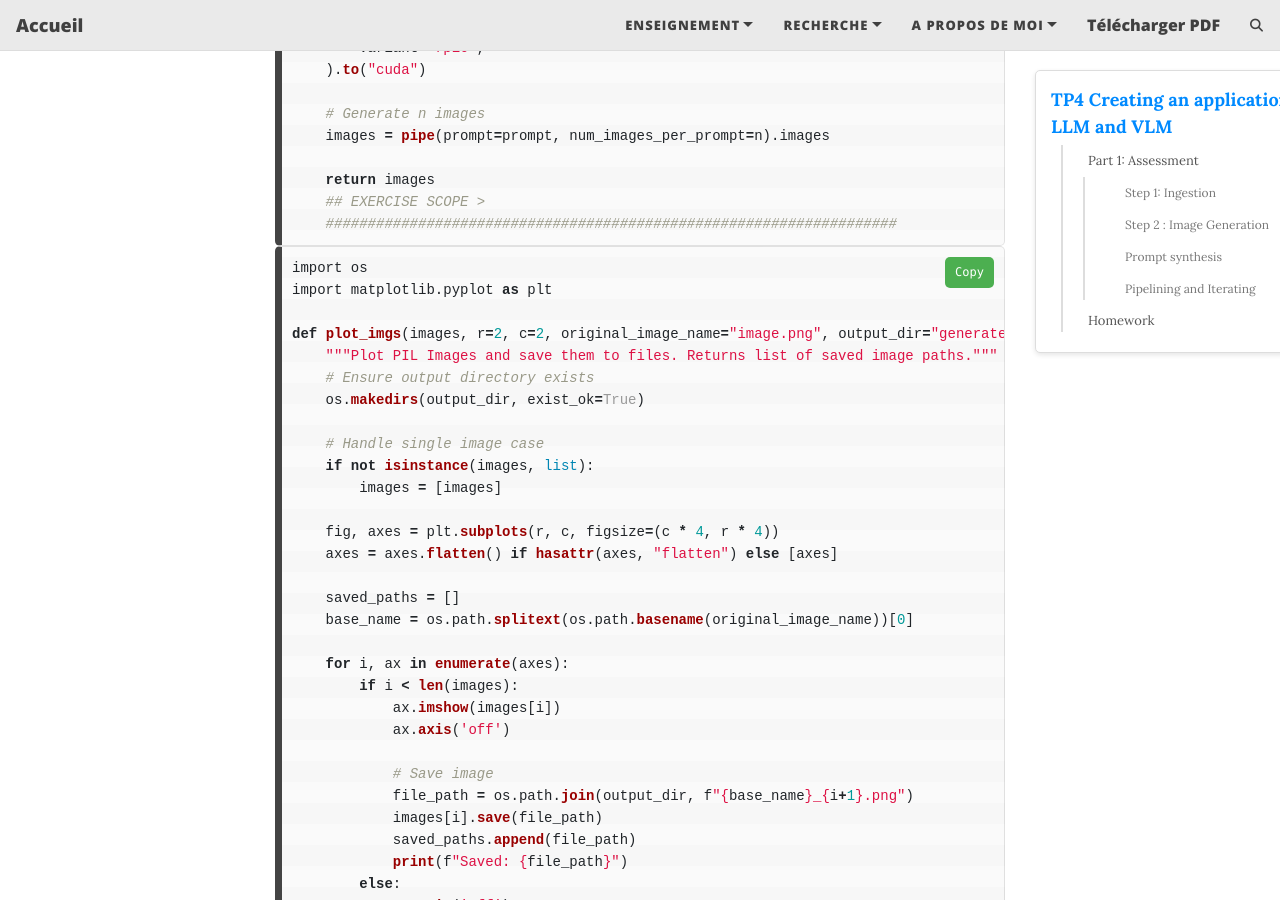
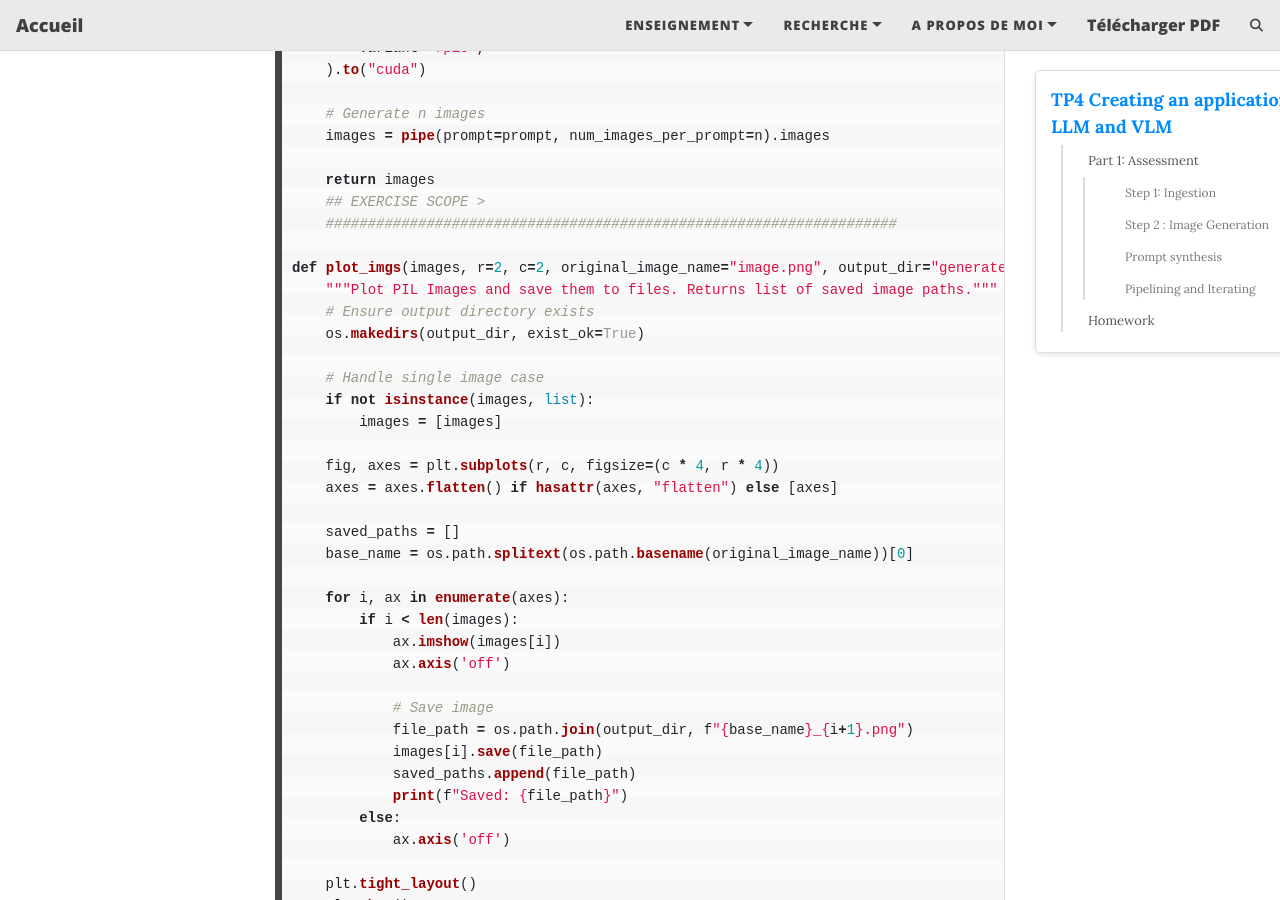
Before and after one commit to MariemZaouali/mariemzaouali.github.io, a Jekyll site: the page built from _posts/2025-10-22-genAITp4.md, in a window 1280 px wide and 900 px high, scrolled down 2419 px. Built offline with Jekyll 4.4.1, drawn with Linux system fonts in a browser that asks for light colours; comment, search, counter and statistics services are not loaded.

Commit message:
Update 2025-10-22-genAITp4.md

````diff
--- a/_posts/2025-10-22-genAITp4.md
+++ b/_posts/2025-10-22-genAITp4.md
@@ -92,11 +92,6 @@ def generate_images(prompt: str, n: int = 1):
     return images
     ## EXERCISE SCOPE >
     ####################################################################
-```
-
-```python
-import os
-import matplotlib.pyplot as plt
 
 def plot_imgs(images, r=2, c=2, original_image_name="image.png", output_dir="generated_images"):
     """Plot PIL Images and save them to files. Returns list of saved image paths."""
````
